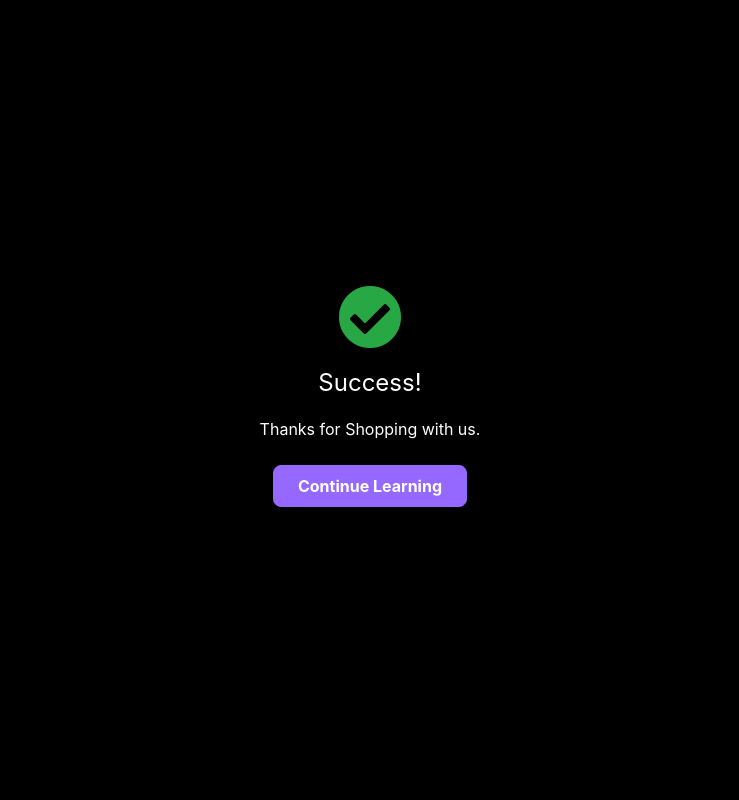
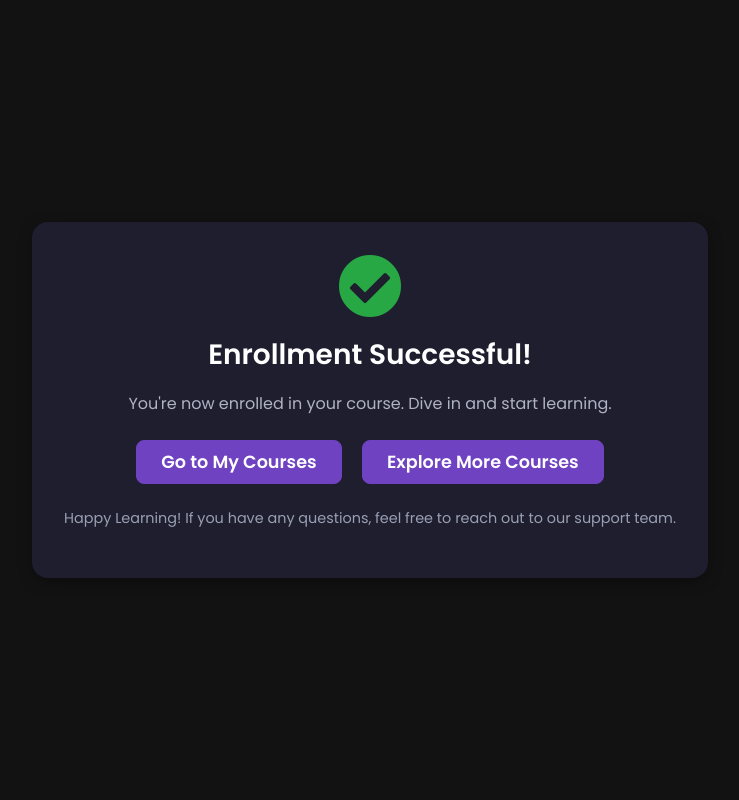
Before and after one commit to tawhid2001/enlighten-institute-deployment, a Django app: page /success/ in a window 1280 px wide. Shown: the whole page, without its empty margins (270-1009 px from the left). Run offline with Django 4.2, Linux system fonts and the light colour scheme; some libraries are stand-ins or nearby versions.

Commit message:
success html added

```diff
--- a/payment/templates/success.html
+++ b/payment/templates/success.html
@@ -1,4 +1,3 @@
-
 {% load socialaccount %}
 {% load static %}
 <!DOCTYPE html>
@@ -6,34 +5,30 @@
 <head>
     <meta charset="UTF-8">
     <meta name="viewport" content="width=device-width, initial-scale=1.0">
-    <title>success </title>
+    <title>Enrollment Successful</title>
 
     <!-- Bootstrap CSS -->
     <link href="https://stackpath.bootstrapcdn.com/bootstrap/4.5.2/css/bootstrap.min.css" rel="stylesheet">
-    <link
-    href="https://fonts.googleapis.com/css2?family=Poppins:wght@400;600&display=swap"
-    rel="stylesheet" />
-    <link
-      rel="stylesheet"
-      href="https://cdnjs.cloudflare.com/ajax/libs/font-awesome/5.15.3/css/all.min.css"
-    />
+    <link href="https://fonts.googleapis.com/css2?family=Poppins:wght@400;600&display=swap" rel="stylesheet" />
+    <link rel="stylesheet" href="https://cdnjs.cloudflare.com/ajax/libs/font-awesome/5.15.3/css/all.min.css" />
+
     <style>
         body {
-          /* background-color: #0b0d17; */
-          background-color: #000;
+          background-color: #121212;
           color: #ffffff;
           display: flex;
           justify-content: center;
           align-items: center;
           height: 100vh;
+          font-family: 'Poppins', sans-serif;
         }
 
         .success-container {
           text-align: center;
-          /* background-color: #1c1f2a; */
           padding: 2rem;
           border-radius: 1rem;
-          box-shadow: 0 4px 8px rgba(0, 0, 0, 0.1);
+          box-shadow: 0 4px 15px rgba(0, 0, 0, 0.3);
+          background-color: #1e1e2e;
         }
 
         .success-icon {
@@ -42,37 +37,49 @@
         }
 
         .success-text {
-          font-size: 1.5rem;
+          font-size: 1.75rem;
           margin: 1rem 0;
+          font-weight: 600;
+        }
+
+        .sub-text {
+          font-size: 1rem;
+          color: #b0b3c4;
+          margin-bottom: 1rem;
         }
 
         .btn-custom {
-          background-color: #9568ff;
-          border-color: #9568ff;
-          font-size: 1rem;
+          background-color: #6f42c1;
+          border-color: #6f42c1;
+          font-size: 1.1rem;
           padding: 0.5rem 1.5rem;
           border-radius: 0.5rem;
           color: white;
-          font-weight: bold;
+          font-weight: 600;
           margin: 0.5rem;
         }
 
         .btn-custom:hover {
-          background-color: #6f4bcc;
-          border-color: #6f4bcc;
+          background-color: #5a32a3;
+          border-color: #5a32a3;
           color: white;
         }
+
+        .info-text {
+          margin-top: 1rem;
+          font-size: 0.9rem;
+          color: #9aa0b3;
+        }
       </style>
-
-      <div class="success-container">
+</head>
+<body>
+    <div class="success-container">
         <i class="fas fa-check-circle success-icon"></i>
-        <div class="success-text">Success!</div>
-        <p>Thanks for Shopping with us.</p>
-        <a href="https://tawhid2001.github.io/enlighten_school/enrolled_course.html" class="btn btn-custom">Continue Learning</a>
-
-
-       </div>
-
-
+        <div class="success-text">Enrollment Successful!</div>
+        <p class="sub-text">You're now enrolled in your course. Dive in and start learning.</p>
+        <a href="https://tawhid2001.github.io/enlighten_school/enrolled_course.html" class="btn btn-custom">Go to My Courses</a>
+        <a href="https://tawhid2001.github.io/enlighten_school/browse_courses.html" class="btn btn-custom">Explore More Courses</a>
+        <p class="info-text">Happy Learning! If you have any questions, feel free to reach out to our support team.</p>
+    </div>
 </body>
 </html>
```
